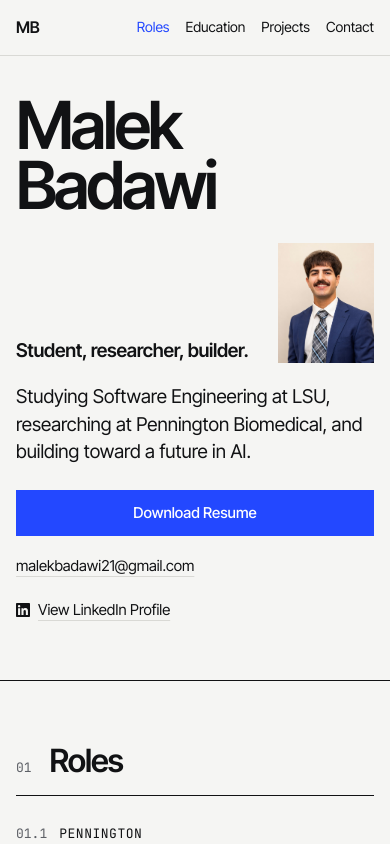
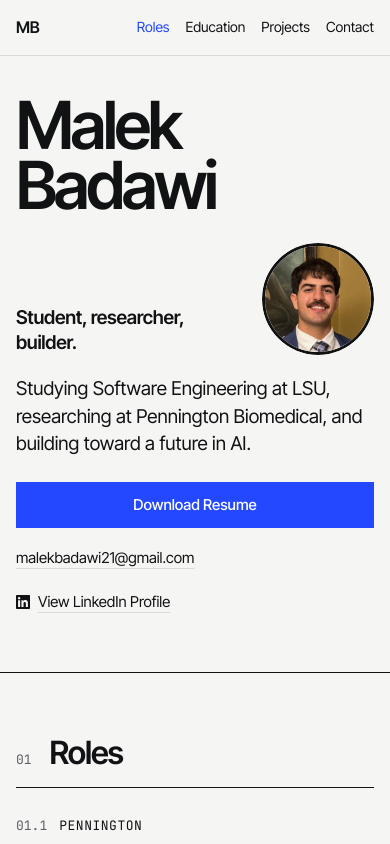
Before and after one commit to malekbadawi21/Portfolio, a React (Vite) app: page / in a window 390 px wide. Shown: the top 844 px of the page. Built offline with nearby package versions, Linux system fonts and the light colour scheme.

Commit message:
Use the new headshot in a circular frame

```diff
--- a/src/components/Hero.jsx
+++ b/src/components/Hero.jsx
@@ -39,7 +39,7 @@ export default function Hero({ headshot, role, line, columns, contact }) {
       </nav>
 
       <figure className="hero-photo">
-        <img src={headshot} alt="Malek Badawi" width="1023" height="1279" />
+        <img src={headshot} alt="Malek Badawi" width="317" height="359" />
         <span className="scan" aria-hidden="true" />
       </figure>
     </section>
--- a/src/pages/Home.css
+++ b/src/pages/Home.css
@@ -119,7 +119,8 @@
 }
 
 .hero-name {
-  grid-column: 1 / -1;
+  grid-column: 1 / 10;
+  grid-row: 1;
   font-size: var(--step-display);
   letter-spacing: -0.05em;
   line-height: 0.9;
@@ -153,7 +154,7 @@
 }
 
 .hero-index {
-  grid-column: 8 / 11;
+  grid-column: 8 / 10;
   grid-row: 2 / span 2;
   display: flex;
   flex-direction: column;
@@ -171,16 +172,24 @@
 .hero-index a:hover .num { color: var(--accent); }
 
 .hero-photo {
-  grid-column: 11 / 13;
-  grid-row: 2 / span 2;
+  grid-column: 10 / 13;
+  grid-row: 1 / span 3;
+  align-self: end;
+  justify-self: end;
+  /* The source is 317px wide; past ~440px it turns visibly soft. */
+  width: min(100%, 440px);
   position: relative;
+  border-radius: 50%;
   overflow: hidden;
 }
 .hero-photo img {
   width: 100%;
   height: auto;
-  aspect-ratio: 4 / 5;
+  aspect-ratio: 1;
   object-fit: cover;
+  object-position: 50% 30%;
+  border-radius: 50%;
+  border: 3px solid #111111;
 }
 
 /* Load: the name, copy and index rise in; the portrait is revealed from the
@@ -417,8 +426,9 @@ html.motion [data-reveal].is-in {
 @media (max-width: 1000px) {
   .hero-role,
   .hero-copy { grid-column: 1 / 9; }
+  .hero-name { grid-column: 1 / -1; }
   .hero-index { display: none; }
-  .hero-photo { grid-column: 10 / 13; }
+  .hero-photo { grid-column: 9 / 13; grid-row: 2 / span 2; width: min(100%, 280px); }
 
   .entry-main,
   .entry:not(.has-media) .entry-main { grid-column: 4 / -1; }
@@ -447,7 +457,7 @@ html.motion [data-reveal].is-in {
   .site-nav { font-size: 0.875rem; gap: 16px; }
 
   .hero {
-    grid-template-columns: minmax(0, 1fr) 96px;
+    grid-template-columns: minmax(0, 1fr) 112px;
     column-gap: 16px;
     padding-top: 40px;
     padding-bottom: 48px;
@@ -455,7 +465,7 @@ html.motion [data-reveal].is-in {
   .hero-name { font-size: 17vw; margin-bottom: 28px; }
   .hero-role { grid-column: 1; grid-row: 2; align-self: end; }
   .hero-copy { grid-column: 1 / -1; grid-row: 3; margin-top: 16px; }
-  .hero-photo { grid-column: 2; grid-row: 2; }
+  .hero-photo { grid-column: 2; grid-row: 2; width: 100%; }
   .hero-actions { flex-direction: column; align-items: flex-start; gap: 0; margin-top: 24px; }
   .hero-actions .button { width: 100%; margin-bottom: 8px; }
 
--- a/src/pages/Home.jsx
+++ b/src/pages/Home.jsx
@@ -8,7 +8,7 @@ import Gallery from '../components/Gallery'
 import Footer from '../components/Footer'
 import LinkedInIcon from '../components/LinkedInIcon'
 
-import headshot from '../assets/HeadShot3.jpg'
+import headshot from '../assets/MalekBadawiPortfolioPic.png'
 
 import penningtonImg from '../assets/PenningtonPics/IMG_3174.jpg'
 import adaImg from '../assets/ADAPics/ADAlogo.png'
```
Also changed, not shown: src/assets/MalekBadawiPortfolioPic.png (added).
